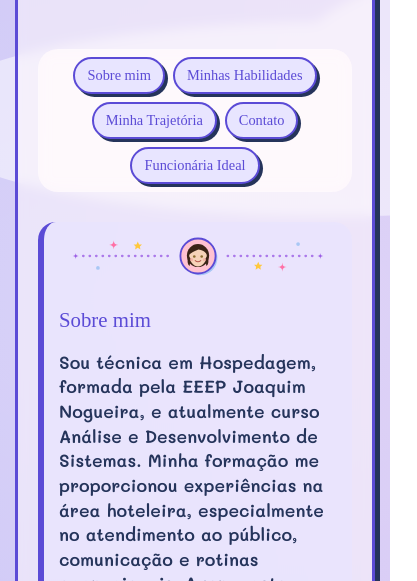
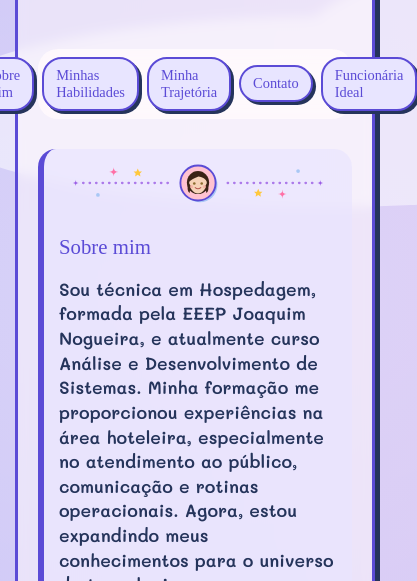
Before and after one commit to Maylink-tec-ads-beep/Repositorio-002---Projeto-site, a plain HTML site: page index.html in a window 390 px wide. Shown: the part 263-844 px from the top of the page, 417 px wide, since content can reach past the window. Drawn offline with Linux system fonts and the light colour scheme; a web font is replaced by a local one.

Commit message:
Update style.css

```diff
--- a/estilos/style.css
+++ b/estilos/style.css
@@ -369,16 +369,6 @@ img {
     h2 {
         font-size: 1.3rem;
     }
-
-    nav {
-        flex-wrap: wrap;
-        gap: 10px;
-    }
-
-    nav a {
-        padding: 8px 12px;
-        font-size: 0.9rem;
-    }
 }
 
 @media (max-width: 600px) {
```
